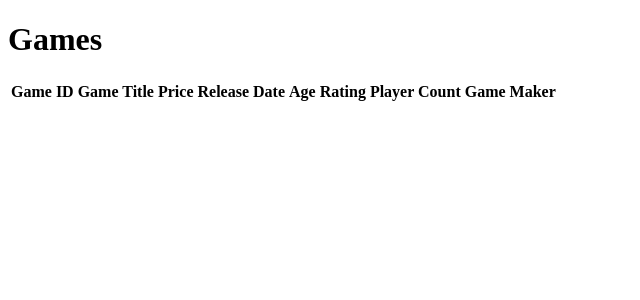
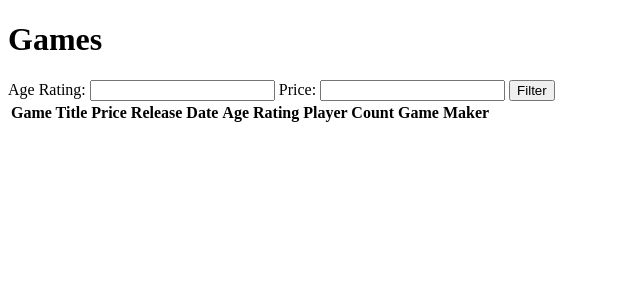
Before and after one commit to bblackie/rc-y12-lm-app, a Flask app: template templates/index.html in a window 1280 px wide. Shown: the top 300 px of the page, without its empty margins (0-640 px from the left). Run offline with Flask 3, Linux system fonts and the light colour scheme; the template is opened without the code that fills it, so the values that code supplies are empty.

Commit message:
added filter for age rating and price

```diff
--- a/app.py
+++ b/app.py
@@ -1,4 +1,4 @@
-from flask import Flask, g, render_template
+from flask import Flask, g, render_template, request
 import sqlite3
 
 app = Flask(__name__)
@@ -7,28 +7,67 @@ DATABASE = 'Games.db'
 def get_db():
     db = getattr(g, '_database', None)
     if db is None:
-        db = g._database = sqlite3.connect(DATABASE)
-        db.row_factory = sqlite3.Row
+        try:
+            db = g._database = sqlite3.connect(DATABASE)
+            db.row_factory = sqlite3.Row
+        except sqlite3.Error as e:
+            print(f"Database error: {e}")
+            return None
     return db
 
 @app.teardown_appcontext
 def close_connection(exception):
     db = getattr(g, '_database', None)
     if db is not None:
-        db.close()
+        try:
+            db.close()
+        except sqlite3.Error as e:
+            print(f"Database close error: {e}")
 
 @app.route("/")
 def index():
-    cursor = get_db().cursor()
-    sql ='''SELECT game_title, price, release_date, rating.label, game_maker FROM games
-                JOIN rating
-                ON games.age_rating = rating.rating_id'''
-    cursor.execute(sql)
-    results = cursor.fetchall()
+    try:
+        db = get_db()
+        if db is None:
+            return "Database connection error", 500
 
-    print("Results:", results)
+        cursor = db.cursor()
+        sql = """
+            SELECT
+                game_id,
+                game_title,
+                price,
+                release_date,
+                age_rating,
+                game_maker,
+                player_count
+            FROM games
+            WHERE 1=1  -- Start with a true condition
+        """
+        params = []
 
-    return render_template("index.html", games=results)
+        age_rating = request.args.get('age_rating')
+        price = request.args.get('price')
+
+        if age_rating:
+            sql += " AND age_rating = ?"
+            params.append(age_rating)
+
+        if price:
+            sql += " AND price LIKE ?"
+            params.append(f"%{price}%")
+
+        cursor.execute(sql, params)
+        results = cursor.fetchall()
+
+        print("Results:", results)
+        return render_template("index.html", games=results, age_rating_filter=age_rating, price_filter=price)
+    except sqlite3.Error as e:
+        print(f"Database query error: {e}")
+        return "Database query error", 500
+    except Exception as e:
+        print(f"General error: {e}")
+        return "Internal server error", 500
 
 if __name__ == "__main__":
     app.run(debug=True)
--- a/templates/index.html
+++ b/templates/index.html
@@ -6,10 +6,19 @@
 <body>
     <h1>Games</h1>
 
+    <form method="GET">
+        <label for="age_rating">Age Rating:</label>
+        <input type="number" name="age_rating" id="age_rating" value="{{ age_rating_filter }}">
+
+        <label for="price">Price:</label>
+        <input type="text" name="price" id="price" value="{{ price_filter }}">
+
+        <button type="submit">Filter</button>
+    </form>
+
     <table>
         <thead>
             <tr>
-                <th>Game ID</th>
                 <th>Game Title</th>
                 <th>Price</th>
                 <th>Release Date</th>
@@ -21,7 +30,6 @@
         <tbody>
         {% for game in games %}
             <tr>
-        <td>{{ game['game_id'] }}</td>
                 <td>{{ game['game_title'] }}</td>
                 <td>{{ game['price'] }}</td>
                 <td>{{ game['release_date'] }}</td>
@@ -29,10 +37,8 @@
                 <td>{{ game['player_count'] }}</td>
                 <td>{{ game['game_maker'] }}</td>
             </tr>
-
         {% endfor %}
         </tbody>
     </table>
-
 </body>
 </html>
```
Also changed, not shown: Games.db. Lines whose indentation alone changed are shown as unchanged.
